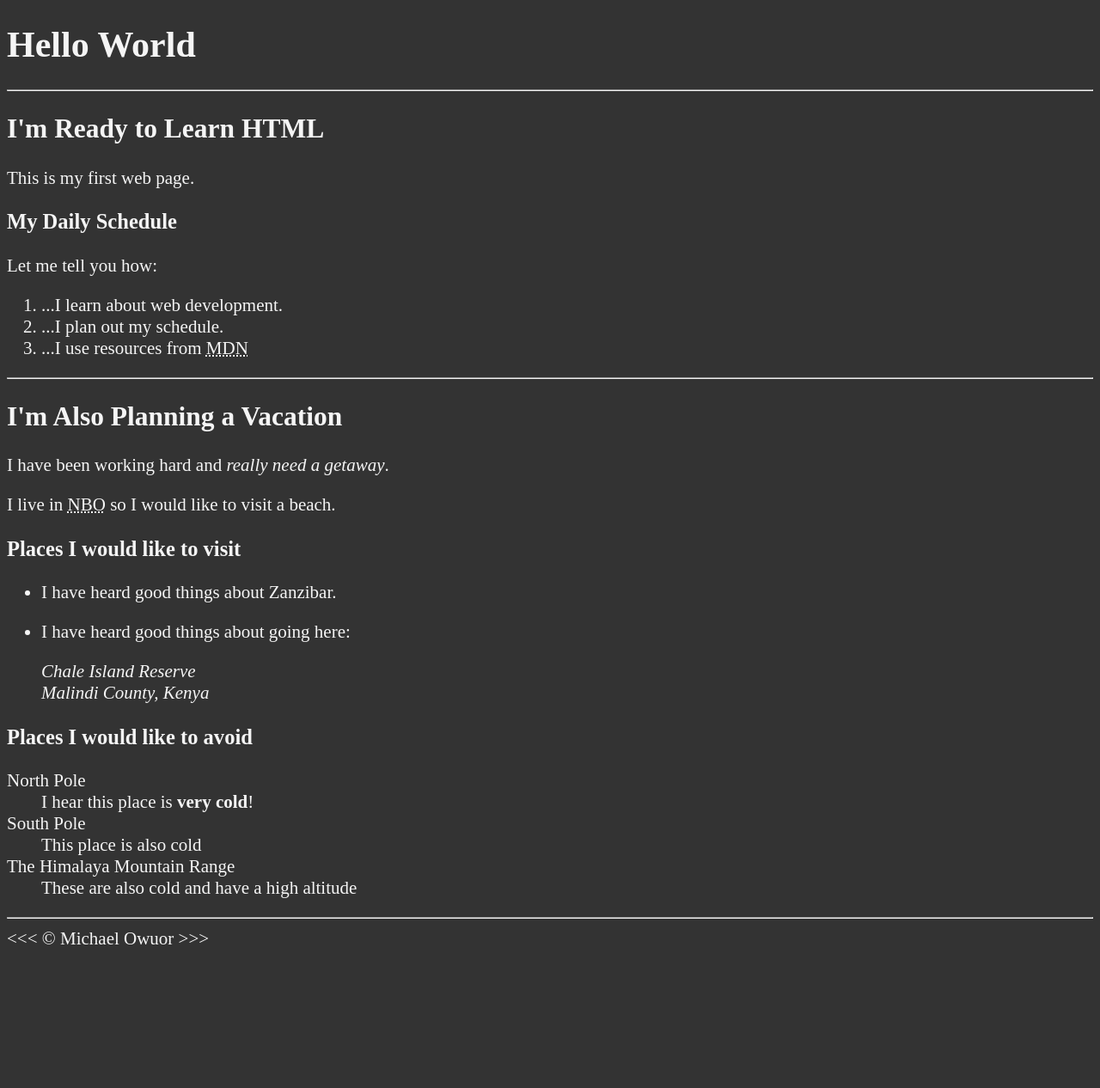
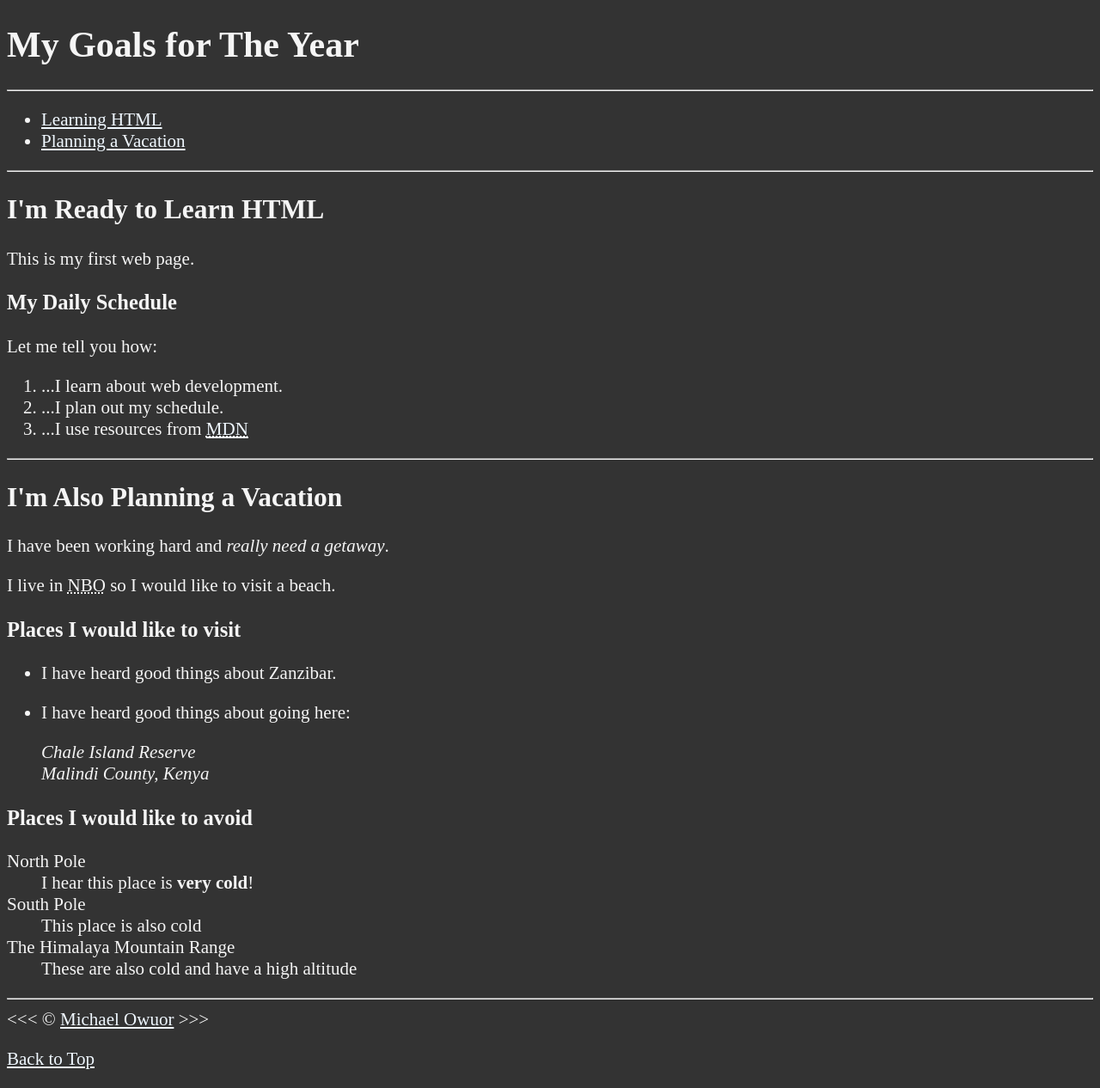
Before and after one commit to s3interdev/html-basics, a website built with Vite: page index.html in a window 1280 px wide. Shown: the whole page at 86% size. Before the commit the page ends 1113 px from the top, so only its background shows below. Built offline with nearby package versions, Linux system fonts and the light colour scheme.

Commit message:
feat: add links

```diff
--- /dev/null
+++ b/about.html
@@ -0,0 +1,51 @@
+<!DOCTYPE html>
+<html lang="en">
+	<head>
+		<meta charset="UTF-8" />
+		<meta name="author" content="Michael Owuor" />
+		<meta
+			name="description"
+			content="This is an about page for the simple project created to learn the basics of HTML."
+		/>
+		<link rel="icon" href="/html5.png" type="image/x-icon" />
+		<link rel="stylesheet" href="/style.css" type="text/css" />
+		<title>About</title>
+	</head>
+
+	<body>
+		<h1>About Michael Owuor</h1>
+
+		<hr />
+
+		<p>
+			Lorem ipsum dolor, sit amet consectetur adipisicing elit. Ex ducimus eum tempore,
+			adipisci necessitatibus illo est culpa cumque fuga totam sapiente quas itaque ullam
+			eaque odio a. Temporibus, est asperiores!
+		</p>
+
+		<p>
+			Lorem ipsum, dolor sit amet consectetur adipisicing elit. Molestias harum neque
+			voluptatibus, dignissimos ratione perferendis non nobis dolor eos? Autem
+			voluptatibus libero doloribus similique enim a molestiae labore fuga numquam! Optio
+			consequuntur, placeat, animi soluta, quia quas atque libero labore reprehenderit
+			veniam expedita! Corrupti, autem dolore nam facilis excepturi voluptatibus maxime
+			numquam id voluptate assumenda debitis ipsa porro at dolores!
+		</p>
+
+		<hr />
+
+		<ul>
+			<li>Download a <a href="/html5.png" download>HTML 5</a> icon</li>
+			<li>Contact me at <a href="mailto:email@email.com">my email address</a></li>
+			<li>Dial <a href="tel:+254720000000">my phone number</a></li>
+			<li>Open <a href="https://www.bing.com" target="_blank">Bing</a> in a new tab</li>
+		</ul>
+
+		<hr />
+
+		&lt;&lt;&lt; &copy; <a href="#">Michael Owuor</a> &gt;&gt;&gt;
+		<p>
+			<a href="/">Back to Home page</a>
+		</p>
+	</body>
+</html>
--- a/index.html
+++ b/index.html
@@ -9,14 +9,24 @@
 		/>
 		<link rel="icon" href="/html5.png" type="image/x-icon" />
 		<link rel="stylesheet" href="/style.css" type="text/css" />
-		<title>My First Web Page</title>
+		<title>Home</title>
 	</head>
 
 	<body>
-		<h1>Hello World</h1>
+		<h1>My Goals for The Year</h1>
 
 		<hr />
 
+		<nav>
+			<ul>
+				<li><a href="#html">Learning HTML</a></li>
+				<li><a href="#vacation">Planning a Vacation</a></li>
+			</ul>
+		</nav>
+
+		<hr />
+
+		<section id="html">
 			<h2>I'm Ready to Learn HTML</h2>
 			<p>This is my first web page.</p>
 
@@ -27,18 +37,27 @@
 
 				<li>...I plan out my schedule.</li>
 
-			<li>...I use resources from <abbr title="Mozilla Developer Network">MDN</abbr></li>
+				<li>
+					...I use resources from
+					<abbr title="Mozilla Developer Network">
+						<a href="https://developer.mozilla.org/">MDN</a>
+					</abbr>
+				</li>
 			</ol>
+		</section>
 
 		<hr />
 
+		<section id="vacation">
 			<h2>I'm Also Planning a Vacation</h2>
 			<p>I have been working hard and <em>really need a getaway</em>.</p>
 			<p>I live in <abbr title="Nairobi">NBO</abbr> so I would like to visit a beach.</p>
 
 			<h3>Places I would like to visit</h3>
 			<ul>
-			<li><p>I have heard good things about Zanzibar.</p></li>
+				<li>
+					<p>I have heard good things about Zanzibar.</p>
+				</li>
 				<li>
 					<p>I have heard good things about going here:</p>
 					<address>
@@ -60,9 +79,13 @@
 				<dt>The Himalaya Mountain Range</dt>
 				<dd>These are also cold and have a high altitude</dd>
 			</dl>
+		</section>
 
 		<hr />
 
-		&lt;&lt;&lt; &copy; Michael Owuor &gt;&gt;&gt;
+		&lt;&lt;&lt; &copy; <a href="/about.html">Michael Owuor</a> &gt;&gt;&gt;
+		<p>
+			<a href="#">Back to Top</a>
+		</p>
 	</body>
 </html>
--- a/style.css
+++ b/style.css
@@ -6,3 +6,16 @@ body {
 	background-color: #333333;
 	color: #f5f5f5;
 }
+
+a {
+	color: aliceblue;
+}
+
+a:visited {
+	color: lightgrey;
+}
+
+a:hover,
+a:active {
+	color: #eeeeee;
+}
```
Lines whose indentation alone changed are shown as unchanged.
